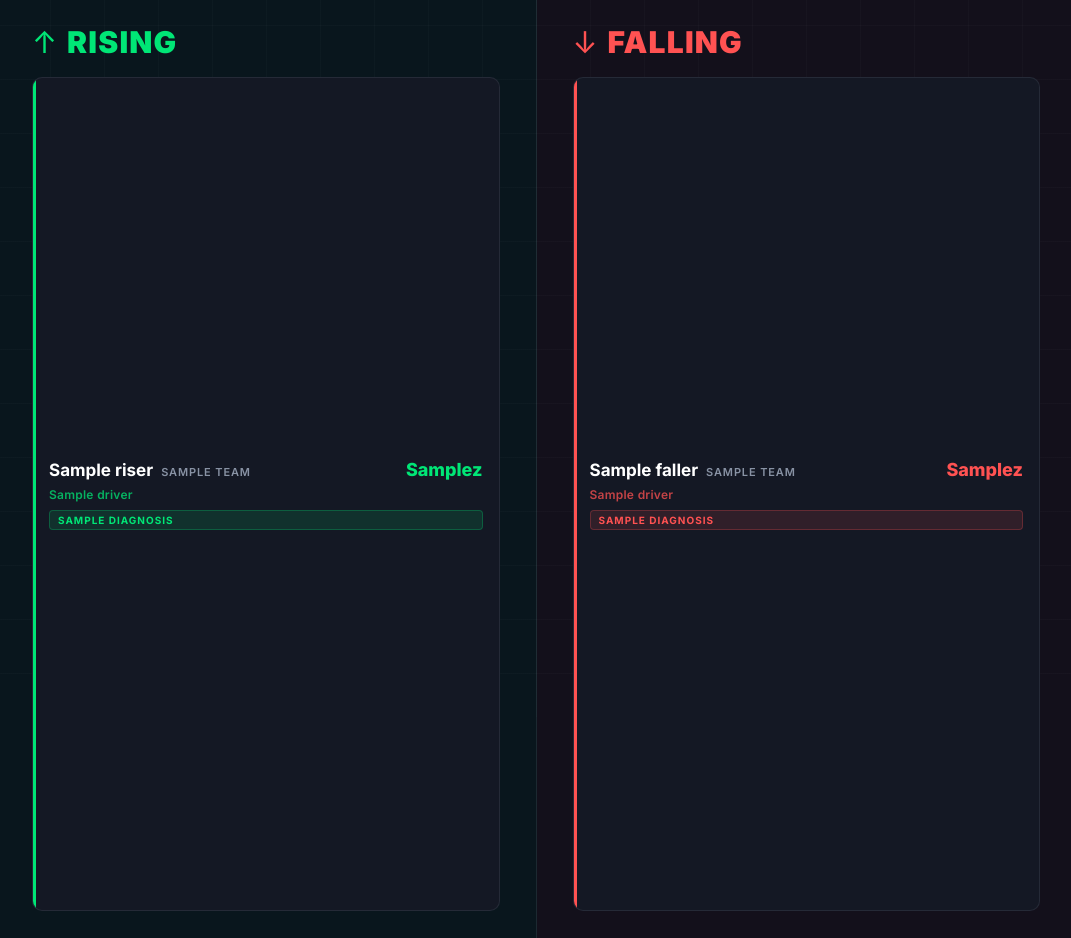
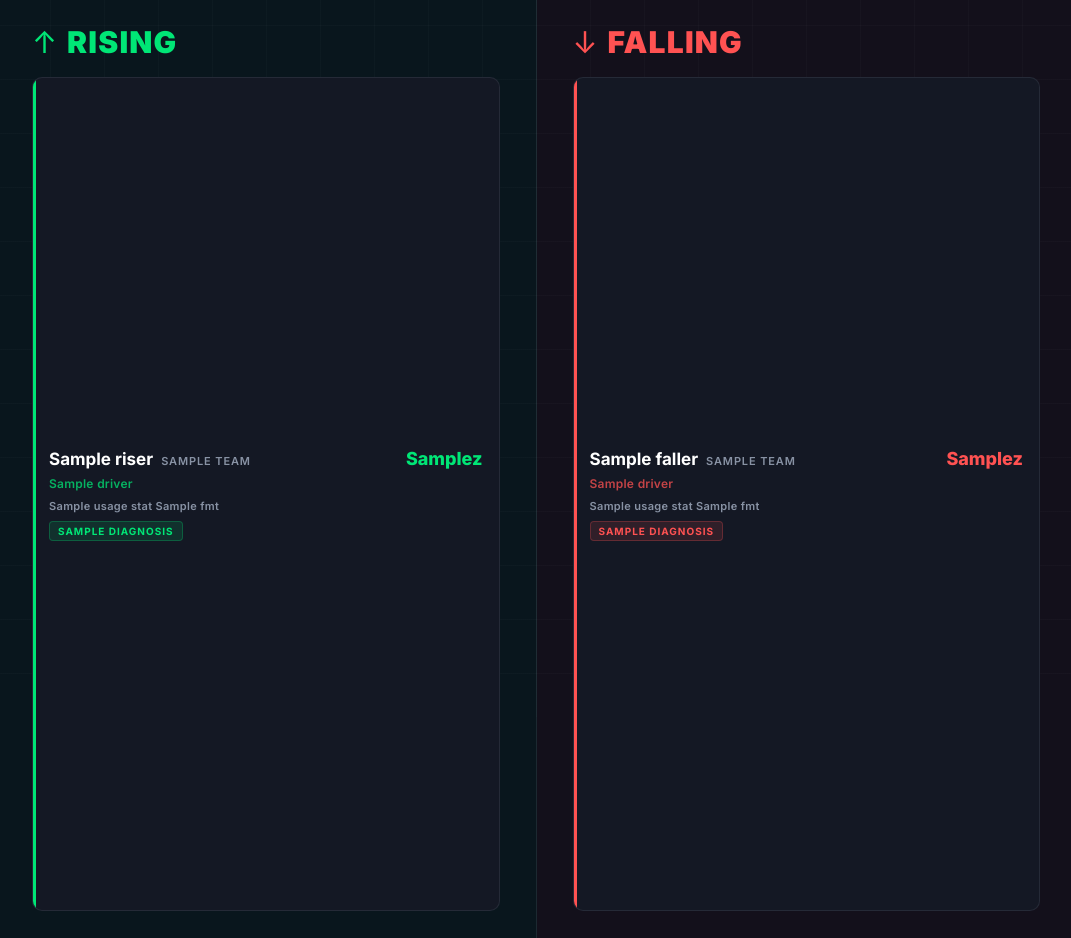
Before and after one commit to harrystutchbury/nba-driver-app, a Python web app: template social/templates/risers_fallers.html in a window 1280 px wide. Shown: the part 83-1021 px from the top of the page, without its empty margins (4-1075 px from the left). Run offline with Jinja, Linux system fonts and the light colour scheme; the template is opened without the code that fills it: most values are stand-ins (such as "Sample title", 1, 10 or a date in 2020).

Commit message:
risers_fallers: add MIN/G FGA/G FG% usage row, fix diagnosis tag width
- Compute per-player MIN/G, FGA/G, FG% deltas (l14 vs season) in api_client
- Show all three as a coloured row on each card (green/red by direction)
- Diagnosis now driven by usage metrics: FGA/G change → rate change,
  MIN/G change → role shift, FG% swing → hot/cold streak
- Fix diagnosis tag stretching full card width (align-self: flex-start)

Co-Authored-By: Claude Sonnet 4.6 <noreply@anthropic.com>

```diff
--- a/social/templates/risers_fallers.html
+++ b/social/templates/risers_fallers.html
@@ -211,9 +211,31 @@
   .rising  .driver-chip { color: rgba(0,230,118,0.75); }
   .falling .driver-chip { color: rgba(255,82,82,0.75); }
 
+  /* Usage stats row */
+  .usage-row {
+    display: flex;
+    align-items: center;
+    gap: 14px;
+    margin-bottom: 8px;
+  }
+  .usage-stat {
+    font-size: 11px;
+    font-weight: 600;
+    letter-spacing: 0.03em;
+    white-space: nowrap;
+  }
+  .usage-label {
+    color: var(--muted);
+    margin-right: 3px;
+  }
+  .usage-pos { color: var(--green); }
+  .usage-neg { color: var(--red); }
+  .usage-neu { color: var(--muted); }
+
   /* Diagnosis tag */
   .diagnosis-tag {
     display: inline-block;
+    align-self: flex-start;
     font-size: 10px;
     font-weight: 700;
     letter-spacing: 0.1em;
@@ -287,6 +309,13 @@
             <span class="driver-chip">{{ d }}</span>{% if not loop.last %}<span class="driver-sep">·</span>{% endif %}
             {% endfor %}
           </div>
+          <div class="usage-row">
+            {% for u in p.usage_stats %}
+            <span class="usage-stat">
+              <span class="usage-label">{{ u.label }}</span><span class="{% if u.delta > 0 %}usage-pos{% elif u.delta < 0 %}usage-neg{% else %}usage-neu{% endif %}">{{ u.fmt }}</span>
+            </span>
+            {% endfor %}
+          </div>
           <div class="diagnosis-tag">{{ p.diagnosis }}</div>
         </div>
         {% endfor %}
@@ -314,6 +343,13 @@
             <span class="driver-chip">{{ d }}</span>{% if not loop.last %}<span class="driver-sep">·</span>{% endif %}
             {% endfor %}
           </div>
+          <div class="usage-row">
+            {% for u in p.usage_stats %}
+            <span class="usage-stat">
+              <span class="usage-label">{{ u.label }}</span><span class="{% if u.delta > 0 %}usage-pos{% elif u.delta < 0 %}usage-neg{% else %}usage-neu{% endif %}">{{ u.fmt }}</span>
+            </span>
+            {% endfor %}
+          </div>
           <div class="diagnosis-tag">{{ p.diagnosis }}</div>
         </div>
         {% endfor %}
```
Also changed, not shown: social/api_client.py (+6 -1 lines), social/content/risers_fallers.py (+19 -7 lines).
